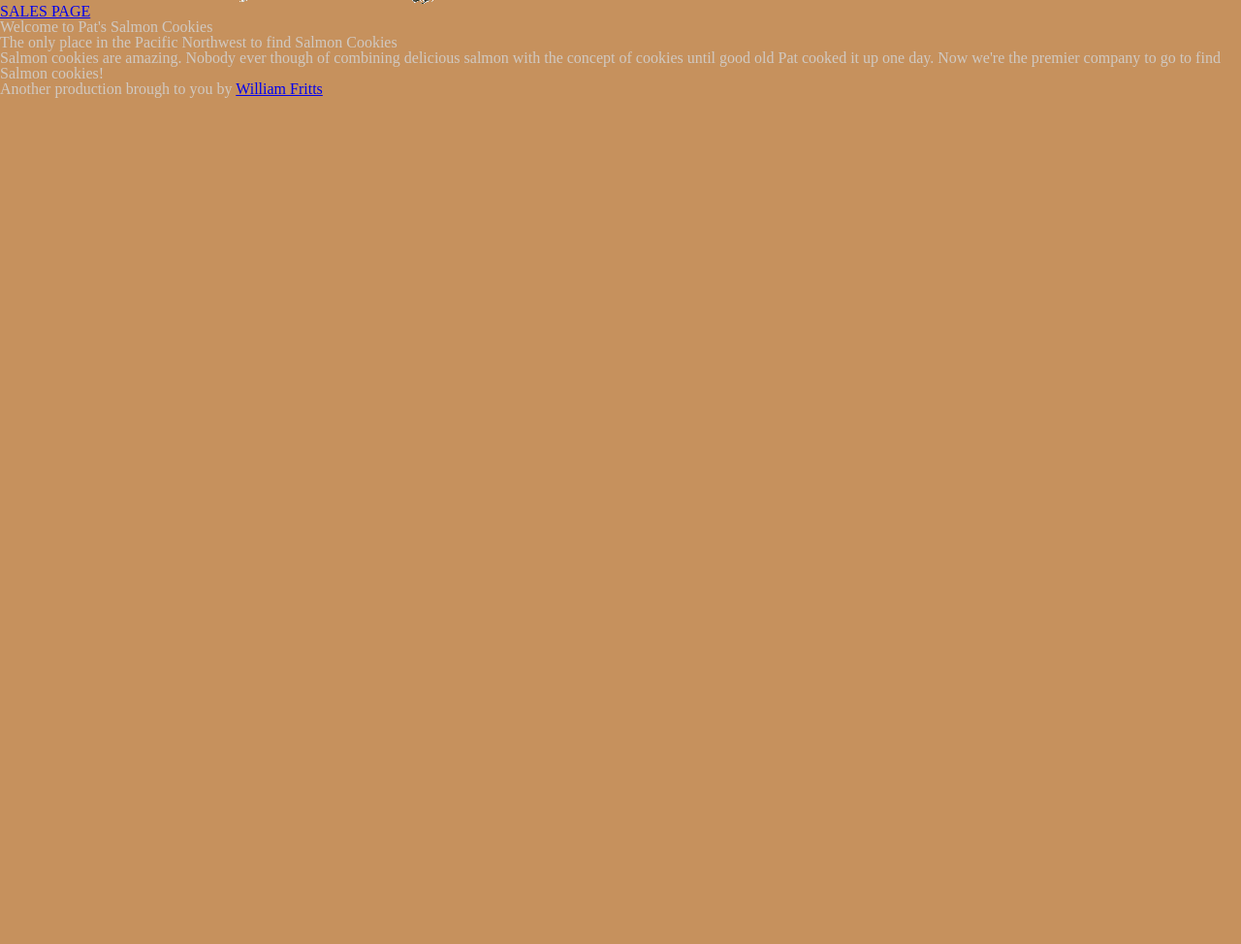
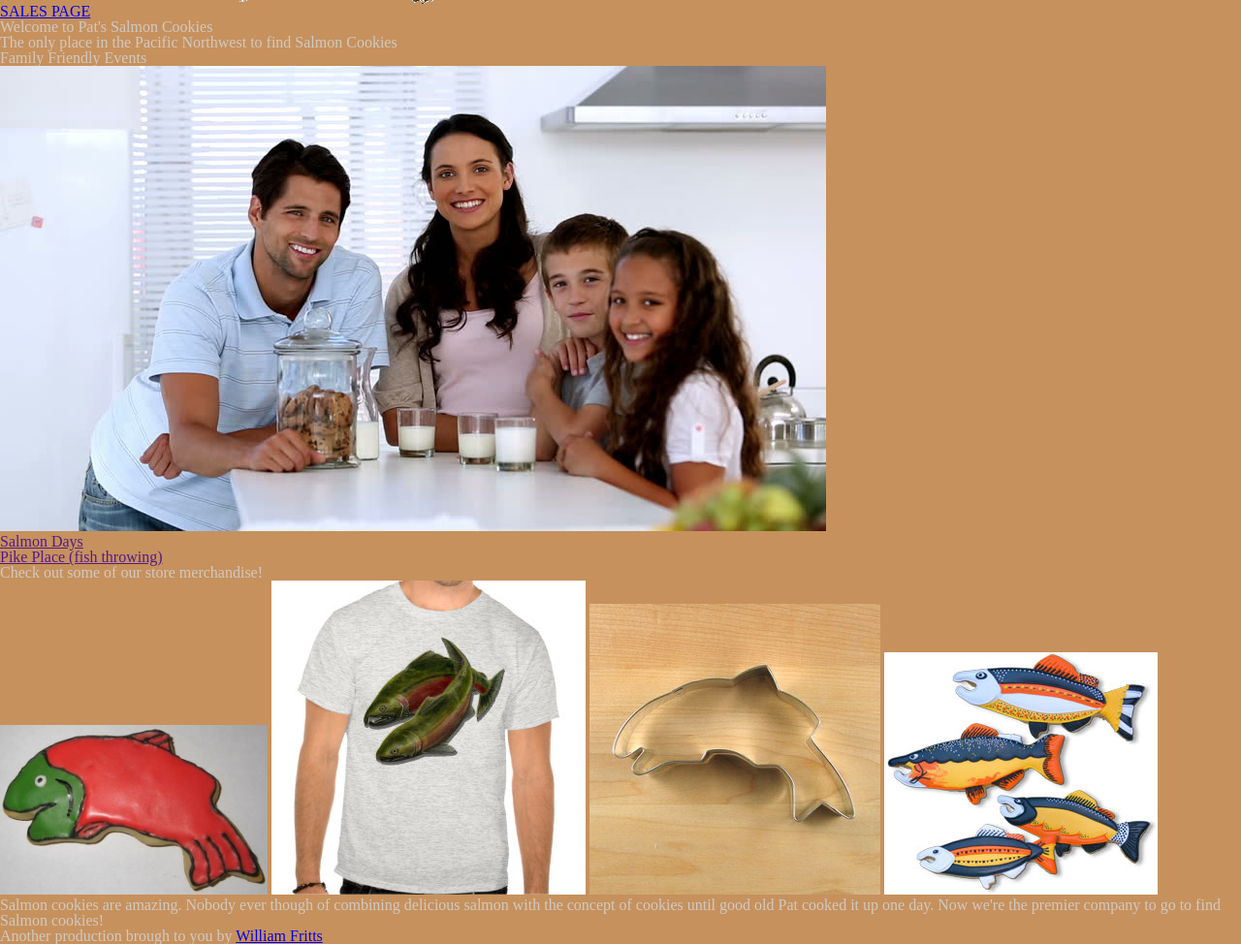
Before and after one commit to wafman/201d56_salmon_cookies, a plain HTML site: page index.html in a window 1280 px wide. Shown: the part 236-1210 px from the top of the page at 97% size. Before the commit the page ends 800 px from the top, so only its background shows below. Drawn offline with Linux system fonts and the light colour scheme.

Commit message:
content addition

```diff
--- a/index.html
+++ b/index.html
@@ -26,6 +26,21 @@
         <h3>The only place in the Pacific Northwest to find Salmon Cookies</h3>
     </div>
     <div>
+      <h1>Family Friendly Events</h1>
+      <img src="/img/family.jpg" alt="">
+      <ul>
+        <li><a href="">Salmon Days</a></li>
+        <li><a href="">Pike Place (fish throwing)</a></li>
+      </ul>
+    </div>
+    <div>
+      <h3>Check out some of our store merchandise!</h3>
+      <img src="/img/frosted-cookie.jpg" alt="">
+      <img src="/img/shirt.jpg" alt="">
+      <img src="/img/cutter.jpeg" alt="">
+      <img src="/img/fish.jpg" alt="">
+    </div>
+    <div>
       <p>Salmon cookies are amazing. Nobody ever though of combining delicious salmon with the concept of cookies until good old Pat cooked it up one day. Now we're the premier company to go to find Salmon cookies!</p>
     </div>
   </main>
```
